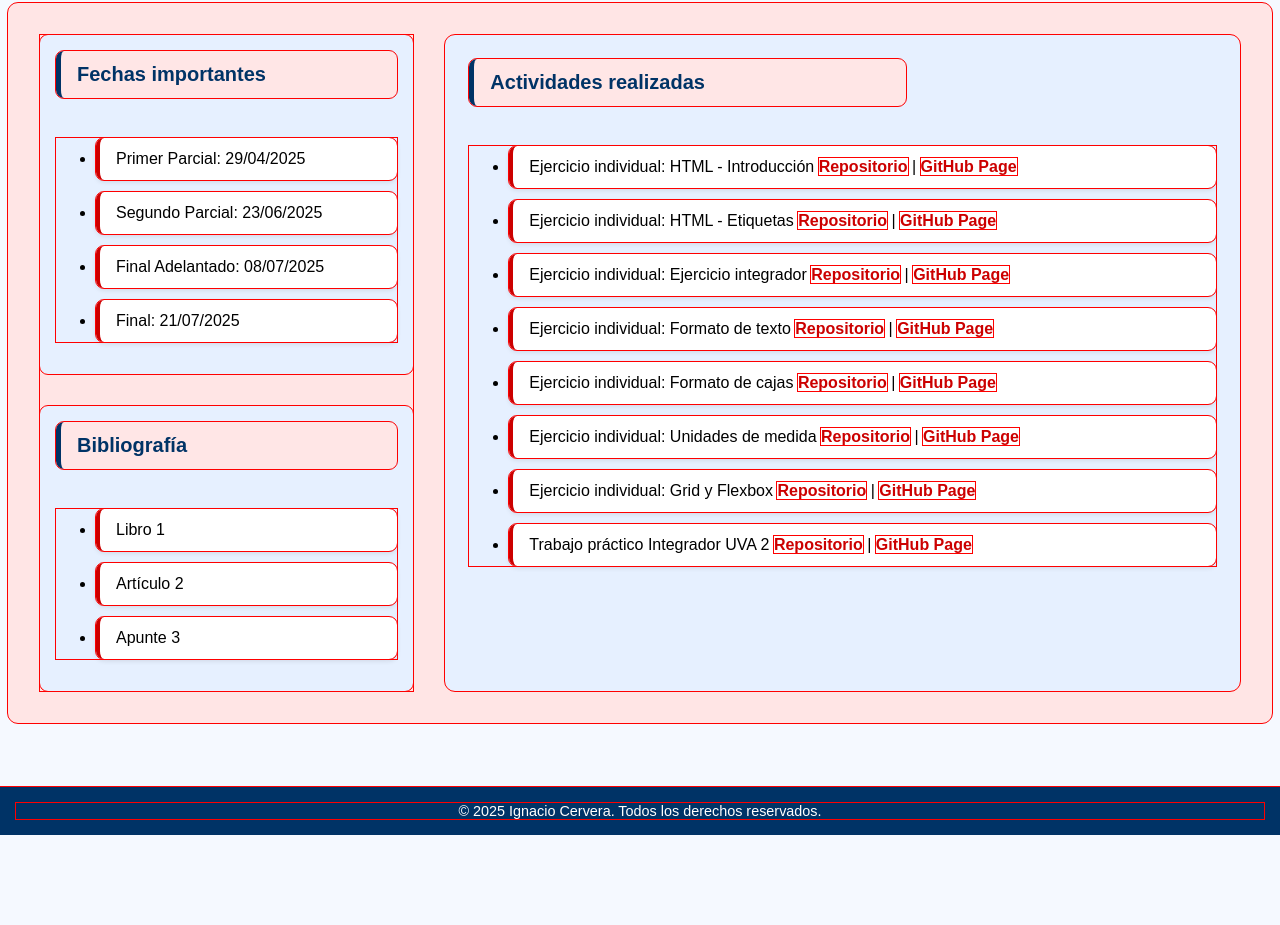
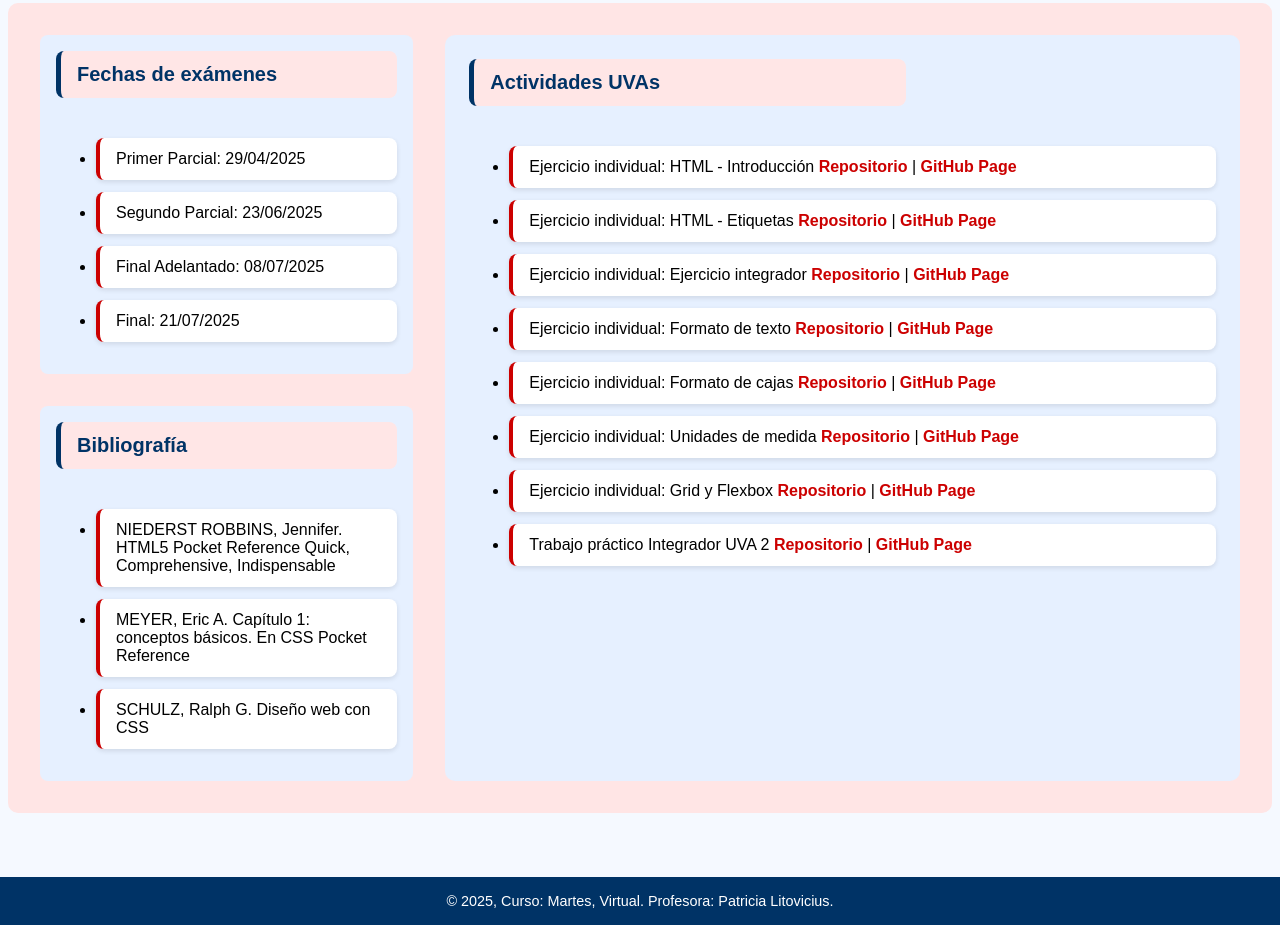
Before and after one commit to Nacho-Cervera/diseno_y_desarrollo_web, a plain HTML site: page uva_1/integrador/dyd_web.html in a window 1280 px wide. Shown: the part 220-1145 px from the top of the page. Before the commit the page ends 1055 px from the top, so only its background shows below. Drawn offline with Linux system fonts and the light colour scheme.

Commit message:
bibliografia

```diff
--- a/uva_1/integrador/dyd_web.html
+++ b/uva_1/integrador/dyd_web.html
@@ -24,7 +24,7 @@
     <section class="materia-container">
         <div class="materia-left">
             <div class="fechas">
-                <h2>Fechas importantes</h2>
+                <h2>Fechas de exámenes</h2>
                 <ul>
                     <li>Primer Parcial: 29/04/2025</li>
                     <li>Segundo Parcial: 23/06/2025</li>
@@ -35,15 +35,14 @@
             <div class="bibliografia">
                 <h2>Bibliografía</h2>
                 <ul>
-                    <li>Libro 1</li>
-                    <li>Artículo 2</li>
-                    <li>Apunte 3</li>
+                    <li>NIEDERST ROBBINS, Jennifer. HTML5 Pocket Reference Quick, Comprehensive, Indispensable</li>
+                    <li>MEYER, Eric A. Capítulo 1: conceptos básicos. En CSS Pocket Reference</li>
+                    <li>SCHULZ, Ralph G. Diseño web con CSS</li>
                 </ul>
             </div>
         </div>
-
         <div class="materia-right">
-            <h2>Actividades realizadas</h2>
+            <h2>Actividades UVAs</h2>
             <ul>
                 <li>
                     Ejercicio individual: HTML - Introducción
@@ -103,9 +102,8 @@
         </div>
     </section>
     <footer class="footer">
-        <p>&copy; 2025 Ignacio Cervera. Todos los derechos reservados.</p>
+        <p>&copy; 2025, Curso: Martes, Virtual. Profesora: Patricia Litovicius.</p>
     </footer>
-
 </body>
 
 </html>
--- a/uva_1/integrador/estilos.css
+++ b/uva_1/integrador/estilos.css
@@ -345,7 +345,3 @@ a:hover {
 .footer p {
     margin: 0;
 }
-
-* {
-    outline: 1px solid red;
-}
```
Also changed, not shown: uva_1/integrador/avisos.html (+0 -1 lines), uva_1/integrador/contacto.html (+0 -1 lines), uva_1/integrador/index.html (+0 -1 lines), uva_1/integrador/materias.html (+0 -1 lines), uva_1/integrador/sobre_mi.html (+0 -6 lines).
